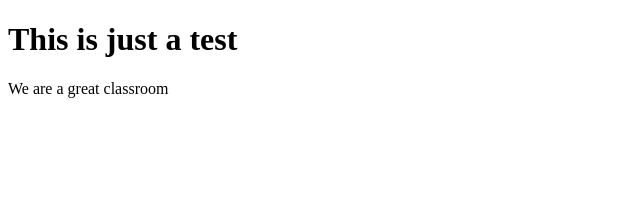
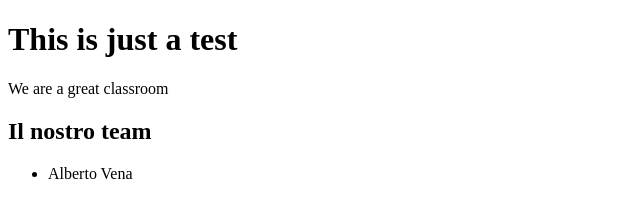
Before and after one commit to nebulab-itis-ifs/demo, a plain HTML site: page index.html in a window 1280 px wide. Shown: the whole page, without its empty margins (0-640 px from the left). Drawn offline with Linux system fonts and the light colour scheme.

Commit message:
Aggiunge semplice lista team

```diff
--- a/index.html
+++ b/index.html
@@ -9,5 +9,12 @@
     <h1>This is just a test</h1>
     <p>We are a great classroom</p>
 
+
+    <h2>Il nostro team</h2>
+    <ul>
+      <li>
+        Alberto Vena
+      </li>
+    </ul>
   </body>
 </html>
```
